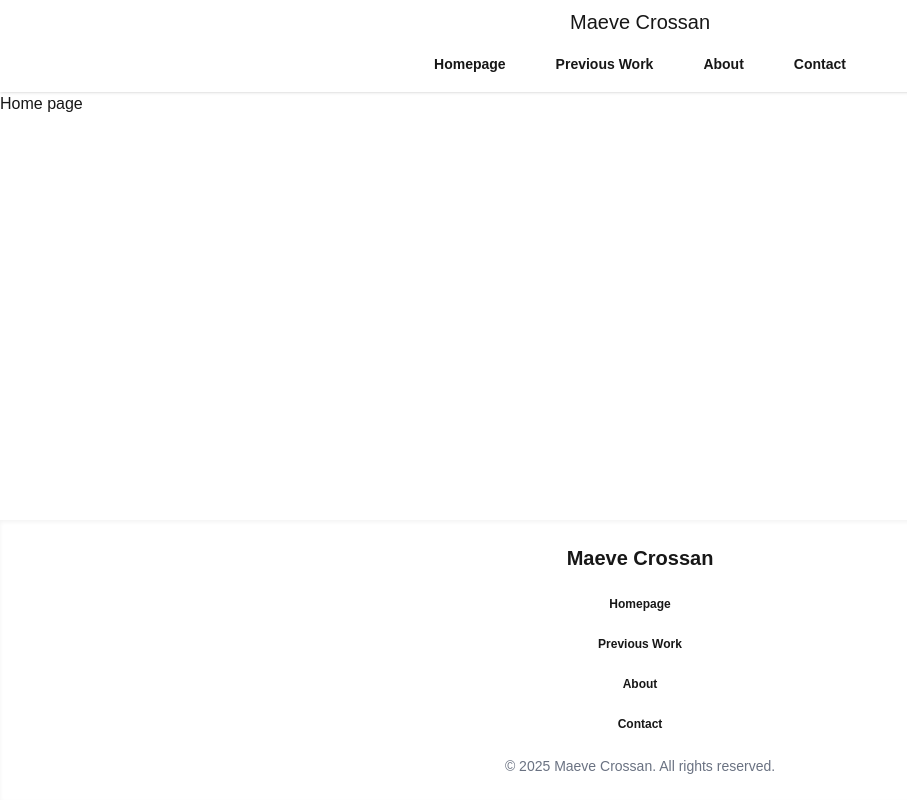
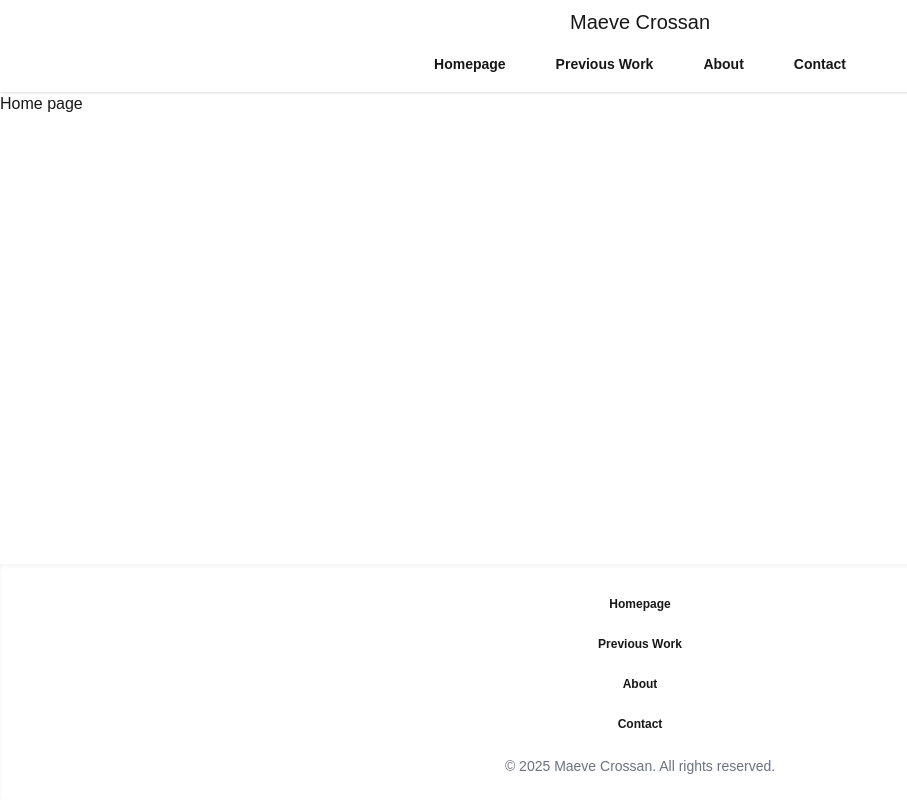
Before and after one commit to maevecrossan/my-portfolio, a Next.js app: page / in a window 1280 px wide. Shown: the whole page, without its empty margins (0-907 px from the left). Built offline with nearby package versions, Linux system fonts and the light colour scheme.

Commit message:
Remove redundant h1.

```diff
--- a/components/Footer.js
+++ b/components/Footer.js
@@ -5,13 +5,6 @@ export default function Footer() {
     return (
         <footer className="bg-gray-100 mt-8">
             <div className="flex flex-col items-center bg-base-100 shadow-inner px-4 py-6 space-y-4">
-                {/* Centered Logo */}
-                <h1>
-                    <Link href="/" className="text-xl font-semibold">
-                        Maeve Crossan
-                    </Link>
-                </h1>
-
                 {/* Stacked Nav Links */}
                 <div className="flex flex-col items-center space-y-2">
                     <Link href="/" className="btn btn-ghost btn-sm">Homepage</Link>
```
